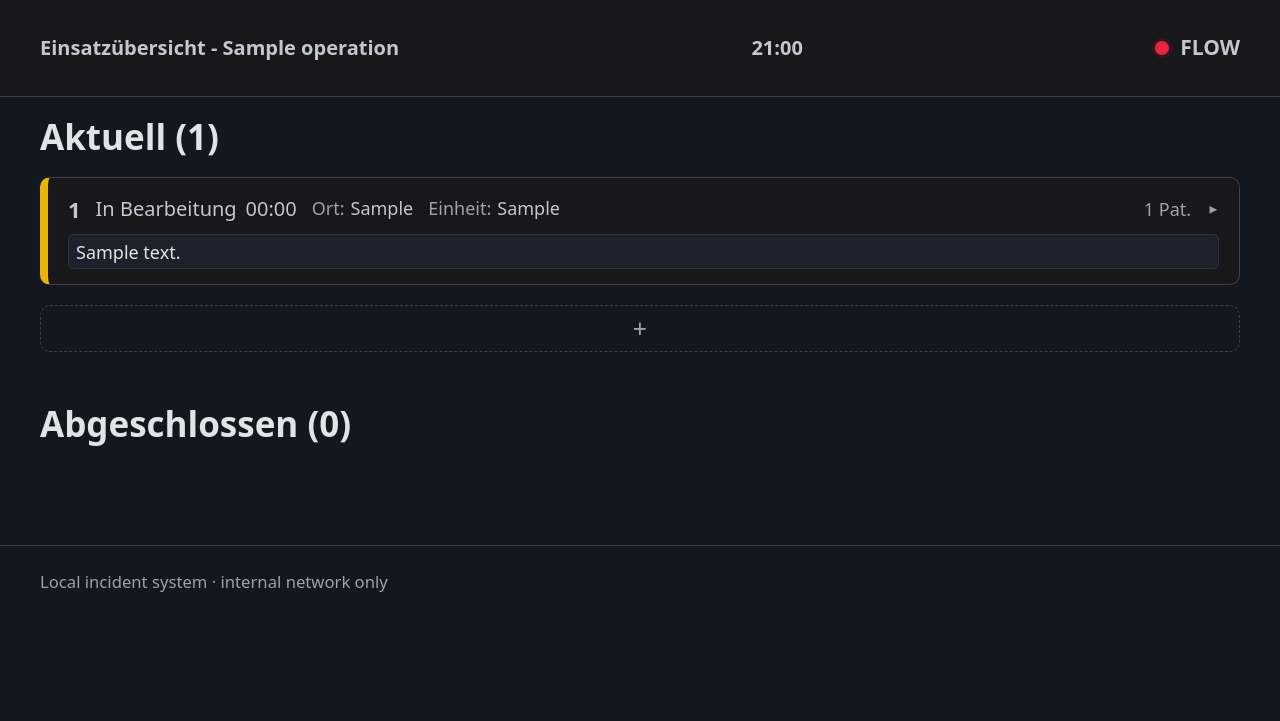
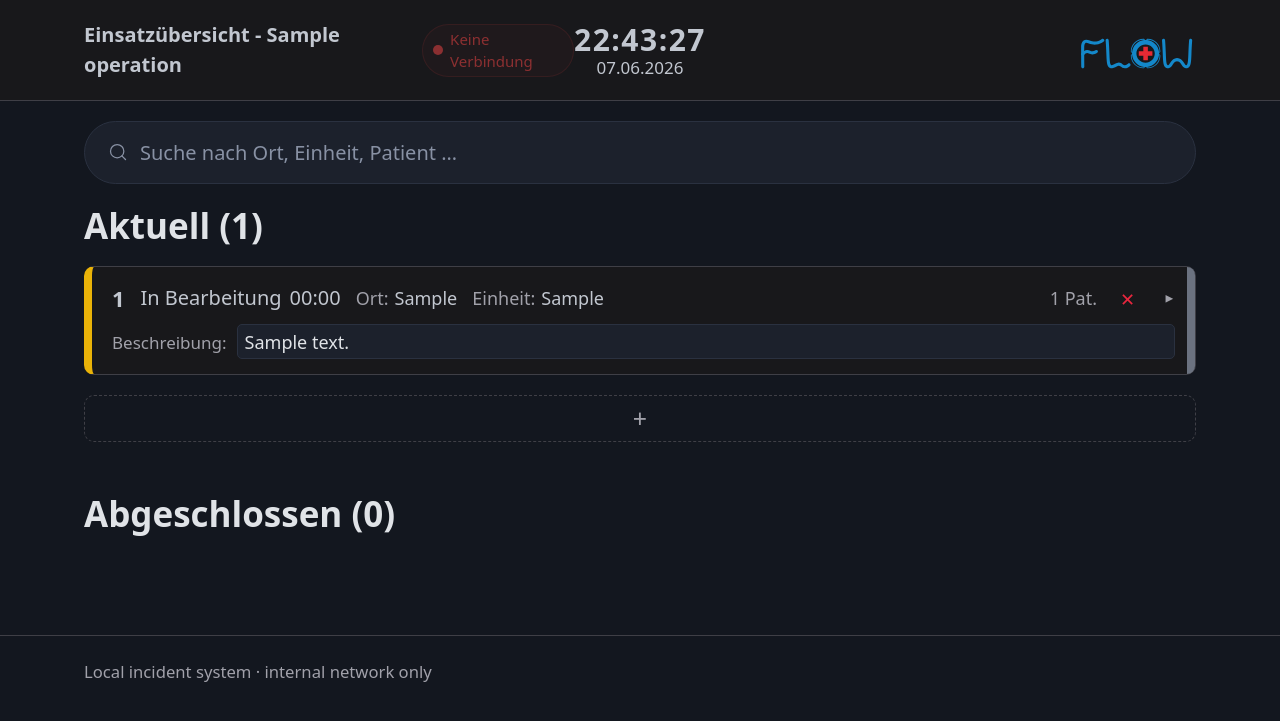
Before and after one commit to Hasenzahn1/Flow, a Flask app: page /operation_overview/1 in a window 1280 px wide. Shown: the top 721 px of the page. Run offline with Flask 3, Linux system fonts and the light colour scheme; tables that the repository leaves empty hold one stand-in row (values such as "Sample post").

Commit message:
More work on the main edit page, added patient info, search bar, timer and Connection info/reconnecting

```diff
--- a/core/index_db.py
+++ b/core/index_db.py
@@ -38,9 +38,9 @@ def update_tool(tool_id, **kwargs):
 
 def delete_tool(tool_id):
     con = get_db()
-    con.execute(f"DELETE FROM tools WHERE id = ?", (tool_id,))
+    cur = con.execute("DELETE FROM tools WHERE id = ?", (tool_id,))
     con.commit()
-    deleted = con.rowcount > 0
+    deleted = cur.rowcount > 0
     con.close()
     return deleted
 
--- a/core/operation_overview/mission_db.py
+++ b/core/operation_overview/mission_db.py
@@ -11,7 +11,7 @@ def get_missions(operation_id) -> list[dict]:
 
 def add_mission(operation_id, place, unit, description) -> dict:
     con = get_db()
-    number = con.execute("SELECT COALESCE(MAX(number), 0) + 1 AS n FROM overview_missions").fetchone()["n"]
+    number = con.execute("SELECT COALESCE(MAX(number), 0) + 1 AS n FROM overview_missions WHERE operation_id = ?", (operation_id,)).fetchone()["n"]
     cur = con.execute("INSERT INTO overview_missions (operation_id, number, place, unit, description) VALUES (?,?,?,?,?)", (operation_id, number, place, unit, description))
     con.commit()
     new_id = cur.lastrowid
@@ -38,9 +38,9 @@ def update_mission(mission_id, **kwargs):
 
 def delete_mission(mission_id):
     con = get_db()
-    con.execute(f"DELETE FROM overview_missions WHERE id = ?", (mission_id))
+    cur = con.execute("DELETE FROM overview_missions WHERE id = ?", (mission_id,))
     con.commit()
-    deleted = con.rowcount > 0
+    deleted = cur.rowcount > 0
     con.close()
     return deleted
 
--- a/core/operation_overview/operation_db.py
+++ b/core/operation_overview/operation_db.py
@@ -32,9 +32,9 @@ def update_operation(operation_id, **kwargs):
 
 def delete_operation(operation_id):
     con = get_db()
-    con.execute(f"DELETE FROM overview_operations WHERE id = ?", (operation_id,))
+    cur = con.execute("DELETE FROM overview_operations WHERE id = ?", (operation_id,))
     con.commit()
-    deleted = con.rowcount > 0
+    deleted = cur.rowcount > 0
     con.close()
     return deleted
 
--- a/static/css/app.css
+++ b/static/css/app.css
@@ -16,17 +16,41 @@
 [x-cloak] { display: none !important; }
 
 
+.container {
+  max-width: 90%;
+  padding-inline: 1rem;
+}
+
 /* --- Header and footer -------------------------------------- */
 
 .app-header {
+  position: sticky;
+  top: 0;
+  z-index: 100;
   border-bottom: 1px solid var(--border);
   background: var(--surface);
 }
 .app-header__inner {
+  display: grid;
+  grid-template-columns: 1fr auto 1fr;
+  align-items: center;
+  padding-block: 0rem;
+}
+.app-header__inner > :last-child {
+  justify-self: end;
+}
+.app-header__clock {
   display: flex;
+  flex-direction: column;
   align-items: center;
-  justify-content: space-between;
-  padding-block: 0.6rem;
+  line-height: 1.2;
+}
+.app-header__clock b {
+  font-size: 1.5rem;
+  letter-spacing: 0.05em;
+}
+.app-header__clock span {
+  font-size: 0.85rem;
 }
 .app-header__brand {
   display: inline-flex;
@@ -37,13 +61,53 @@
   text-decoration: none;
   color: inherit;
 }
-.app-header__dot {
-  width: 0.7rem;
-  height: 0.7rem;
+.app-header__logo {
+  height: 2rem;
+  width: auto;
+}
+.header-operation {
+  display: flex;
+  align-items: center;
+  gap: 0.6rem;
+}
+.connection-badge {
+  display: inline-flex;
+  align-items: center;
+  gap: 0.35rem;
+  font-size: 0.75rem;
+  font-weight: 400;
+  padding: 0.15rem 0.5rem;
+  border-radius: 999px;
+  border: 1px solid transparent;
+}
+.connection-badge__dot {
+  width: 0.5rem;
+  height: 0.5rem;
   border-radius: 50%;
-  background: var(--accent);
-  box-shadow: 0 0 0 3px rgba(200, 16, 46, 0.15);
+  flex-shrink: 0;
 }
+.connection-badge--online {
+  color: #22c55e;
+  border-color: #22c55e33;
+  background: #22c55e11;
+}
+.connection-badge--online .connection-badge__dot {
+  background: #22c55e;
+}
+.connection-badge--offline {
+  color: #ef4444;
+  border-color: #ef444433;
+  background: #ef444411;
+  animation: pulse-offline 1.5s ease-in-out infinite;
+}
+.connection-badge--offline .connection-badge__dot {
+  background: #ef4444;
+}
+@keyframes pulse-offline {
+  0%, 100% { opacity: 1; }
+  50%       { opacity: 0.5; }
+}
+
 .app-footer {
   margin-top: 3rem;
   padding-block: 1rem;
@@ -178,9 +242,20 @@
 }
 
 
+/* --- Search bar -------------------------------------------- */
+
+.search-bar {
+  margin-bottom: 0.1rem;
+}
+.search-bar__input {
+  width: 100%;
+  margin: 0;
+}
+
 /* --- Mission card ------------------------------------------- */
 
 .mission-card {
+  position: relative;
   display: flex;
   flex-direction: column;
   gap: 0.4rem;
@@ -190,6 +265,16 @@
   border-left: 8px solid var(--accent);
   border-radius: 10px;
   background: var(--surface);
+}
+
+.mission-triage-bar {
+  position: absolute;
+  right: 0;
+  top: 0;
+  bottom: 0;
+  width: 8px;
+  border-radius: 0 10px 10px 0;
+  pointer-events: none;
 }
 
 .mission-card--status-0 { border-left-color: var(--accent); }
@@ -258,6 +343,7 @@
   gap: 0.75rem;
   align-items: stretch;
   overflow-x: auto;
+  overflow-y: hidden;
   min-width: 0;
 }
 
@@ -293,13 +379,38 @@
   background: transparent;
   color: var(--muted-text);
   font-size: 1.5rem;
-  line-height: 1;
   cursor: pointer;
   transition: border-color 0.1s, color 0.1s;
+  display: flex;
+  align-items: center;
+  justify-content: center;
 }
 .add-person-btn:hover {
   border-color: var(--accent);
   color: var(--accent);
+}
+
+/* Delete buttons */
+.delete-btn {
+  flex-shrink: 0;
+  padding: 0.4rem 0.4rem;
+  border: none;
+  background: transparent;
+  color: var(--accent);
+  font-size: 0.9rem;
+  line-height: 1;
+  cursor: pointer;
+  border-radius: 4px;
+  transition: color 0.1s, background 0.1s;
+  margin-right: 0.2rem;
+}
+.delete-btn:hover {
+  color: #e53e3e;
+  background: rgba(229, 62, 62, 0.1);
+}
+.delete-btn--person {
+  margin-left: auto;
+  font-size: 0.75rem;
 }
 
 /* Individual person card */
@@ -323,7 +434,6 @@
 
 .person-card__header {
   display: flex;
-  justify-content: space-between;
   align-items: center;
   width: 100%;
   background: none;
@@ -370,12 +480,26 @@
   overflow-wrap: break-word;
 }
 
+.mission-description {
+  display: flex;
+  align-items: baseline;
+  gap: 0.5rem;
+}
+.mission-description__label {
+  flex-shrink: 0;
+  font-size: 0.85rem;
+  color: var(--muted-text);
+}
+.mission-description .field-textarea {
+  flex: 1;
+}
+
 .field-textarea {
   margin: 0px !important;
   padding: 0.2rem 0.35rem !important;
   font-size: 0.9rem;
   resize: none;
-  overflow: hidden;
+  overflow: hidden !important;
   min-height: 0 !important;
   width: 100%;
 }
@@ -428,6 +552,7 @@
   color: inherit !important;
   cursor: pointer;
   transition: border-color 0.1s;
+  text-align: right;
 }
 
 .inline-select:hover,
--- a/static/js/operation_edit.js
+++ b/static/js/operation_edit.js
@@ -1,6 +1,9 @@
 const socket = io();
 
 document.addEventListener('alpine:init', () => {
+  Alpine.store('connection', { online: false });
+  socket.on('connect',    () => Alpine.store('connection').online = true);
+  socket.on('disconnect', () => Alpine.store('connection').online = false);
 
   Alpine.data('inlineField', (type, entityId, field, operationId) => ({
     editing: false,
@@ -84,6 +87,7 @@ document.addEventListener('alpine:init', () => {
     operation_name: operation.name,
     operation_place: operation.place,
     operation_date: new Date(operation.date * 1000).toLocaleDateString('de-DE'),
+    search: '',
 
     current_missions: Array.from(operation.missions).filter(m => m.status == 0 || m.status == 1),
     finished_missions: Array.from(operation.missions).filter(m => m.status == 2).sort((a, b) => (b.changed_at || 0) - (a.changed_at || 0)),
@@ -99,6 +103,21 @@ document.addEventListener('alpine:init', () => {
 
     init() {
       socket.emit('join', { operation_id: operation.id });
+
+      let firstConnect = true;
+      socket.on('connect', () => {
+        if (!firstConnect) {
+          socket.emit('join', { operation_id: this.operation_id });
+          fetch(`/api/operation_overview/${this.operation_id}`)
+            .then(r => r.json())
+            .then(data => {
+              const all = data.missions;
+              this.current_missions  = all.filter(m => m.status == 0 || m.status == 1);
+              this.finished_missions = all.filter(m => m.status == 2).sort((a, b) => (b.changed_at || 0) - (a.changed_at || 0));
+            });
+        }
+        firstConnect = false;
+      });
 
       socket.on('mission_updated', (updated) => {
         const all = [...this.current_missions, ...this.finished_missions]
@@ -127,6 +146,19 @@ document.addEventListener('alpine:init', () => {
         this.current_missions  = patch(this.current_missions);
         this.finished_missions = patch(this.finished_missions);
       });
+
+      socket.on('mission_deleted', ({ mission_id }) => {
+        this.current_missions  = this.current_missions.filter(m => m.id !== mission_id);
+        this.finished_missions = this.finished_missions.filter(m => m.id !== mission_id);
+      });
+
+      socket.on('person_deleted', ({ person_id, mission_id }) => {
+        const patch = (list) => list.map(m =>
+          m.id === mission_id ? { ...m, persons: m.persons.filter(p => p.id !== person_id) } : m
+        );
+        this.current_missions  = patch(this.current_missions);
+        this.finished_missions = patch(this.finished_missions);
+      });
     },
 
     addMission() {
@@ -135,6 +167,16 @@ document.addEventListener('alpine:init', () => {
 
     addPerson(missionId) {
       socket.emit('add_person', { mission_id: missionId, operation_id: this.operation_id });
+    },
+
+    deleteMission(missionId, missionNumber) {
+      if (!confirm(`Einsatz ${missionNumber} wirklich löschen? Diese Aktion kann nicht rückgängig gemacht werden.`)) return;
+      socket.emit('delete_mission', { mission_id: missionId, operation_id: this.operation_id });
+    },
+
+    deletePerson(personId, personNumber, missionId) {
+      if (!confirm(`Patient ${personNumber} wirklich löschen? Diese Aktion kann nicht rückgängig gemacht werden.`)) return;
+      socket.emit('delete_person', { person_id: personId, mission_id: missionId, operation_id: this.operation_id });
     },
 
     formatDateTime(ts) {
@@ -147,6 +189,36 @@ document.addEventListener('alpine:init', () => {
         return new Date(ts * 1000).toLocaleString('de-DE', { hour: '2-digit', minute: '2-digit' });
     },
 
+    filteredMissions(list) {
+      const q = this.search.trim().toLowerCase();
+      if (!q) return list;
+      return list.filter(m => {
+        const missionMatch = [m.number, m.place, m.unit, m.description]
+          .some(v => String(v ?? '').toLowerCase().includes(q));
+        const personMatch = (m.persons || []).some(p =>
+          [p.last_name, p.name, p.gender, p.handover, p.info]
+            .some(v => String(v ?? '').toLowerCase().includes(q))
+        );
+        return missionMatch || personMatch;
+      });
+    },
+
+    triageBarStyle(persons) {
+      if (!persons || !persons.length) return '';
+      const colors = { 0: '#6b7280', 1: '#22c55e', 2: '#eab308', 3: '#ef4444' };
+      const pct = 100 / persons.length;
+      const sep = '#18181b';
+      const stops = [];
+      persons.forEach((p, i) => {
+        const c = colors[p.triage] ?? '#6b7280';
+        const start = i * pct;
+        const end = (i + 1) * pct;
+        if (i > 0) stops.push(`${sep} ${start}% calc(${start}% + 2px)`);
+        stops.push(`${c} ${i > 0 ? `calc(${start}% + 2px)` : `${start}%`} ${end}%`);
+      });
+      return `background: linear-gradient(to bottom, ${stops.join(', ')})`;
+    },
+
     saveField(type, id, field, value, operationId) {
       socket.emit(`update_${type}`, { [`${type}_id`]: id, field, value, operation_id: operationId });
     }
--- a/templates/base.html
+++ b/templates/base.html
@@ -14,12 +14,20 @@
   <header class="app-header">
     <div class="container app-header__inner">
       {% block header_extra %}{% endblock %}
-      <b>
-        21:00
-      </b>
+      <div class="app-header__clock" x-data="{
+        time: '',
+        date: '',
+        tick() {
+          const now = new Date();
+          this.time = now.toLocaleTimeString('de-DE', { hour: '2-digit', minute: '2-digit', second: '2-digit' });
+          this.date = now.toLocaleDateString('de-DE', { day: '2-digit', month: '2-digit', year: 'numeric' });
+        }
+      }" x-init="tick(); setInterval(() => tick(), 1000)">
+        <b x-text="time"></b>
+        <span x-text="date"></span>
+      </div>
       <a href="/" class="app-header__brand">
-        <span class="app-header__dot" aria-hidden="true"></span>
-        FLOW
+        <img src="{{ url_for('static', filename='images/Logo.svg') }}" alt="FLOW" class="app-header__logo">
       </a>
     </div>
   </header>
--- a/templates/operation_edit.html
+++ b/templates/operation_edit.html
@@ -2,17 +2,32 @@
 
 {% block title %}Einsatzübersicht - FLOW{% endblock %}
 
-{% block header_extra %} <b>Einsatzübersicht - {{ operation.name }}</b>{% endblock %}
+{% block header_extra %}
+<div x-data class="header-operation">
+  <b>Einsatzübersicht - {{ operation.name }}</b>
+  <span class="connection-badge"
+    :class="$store.connection.online ? 'connection-badge--online' : 'connection-badge--offline'">
+    <span class="connection-badge__dot"></span>
+    <span x-text="$store.connection.online ? 'Verbunden' : 'Keine Verbindung'"></span>
+  </span>
+</div>
+{% endblock %}
 
 {% block content %}
 <section x-data='editPage({{ operation|tojson }})'>
 
+  <!-- ── Suche ─────────────────────────────────────────────── -->
+  <div class="search-bar">
+    <input class="search-bar__input" type="search" placeholder="Suche nach Ort, Einheit, Patient …" x-model="search">
+  </div>
+
   <!-- ── Aktuelle Einsätze ─────────────────────────────────── -->
-  <h2>Aktuell (<span x-text="current_missions.length"></span>)</h2>
+  <h2>Aktuell (<span x-text="filteredMissions(current_missions).length"></span>)</h2>
   <p class="empty-hint" x-show="current_missions.length === 0">Keine aktuellen Einsätze</p>
 
-  <template x-for="(mission, i) in current_missions" :key="i">
+  <template x-for="(mission, i) in filteredMissions(current_missions)" :key="mission.id">
     <div class="mission-card" x-data="{ open: false }" :class="'mission-card--status-' + mission.status">
+      <div class="mission-triage-bar" :style="triageBarStyle(mission.persons)"></div>
 
       <!-- Row 1: Summary bar -->
       <div class="mission-card__summary" @click="open = !open">
@@ -67,15 +82,19 @@
         </div>
 
         <span class="mission-summary__persons" x-text="mission.persons.length + ' Pat.'"></span>
+        <button class="delete-btn" @click.stop="deleteMission(mission.id, mission.number)" title="Einsatz löschen">&#x2715;</button>
         <span class="mission-card__chevron" :class="{ 'mission-card__chevron--open': open }">&#x25BC;</span>
       </div>
 
       <!-- Row 2: Description (always visible) -->
+      <div class="mission-description">
+        <span class="mission-description__label">Beschreibung:</span>
         <textarea class="field-textarea"
           :value="mission.description"
           x-init="$nextTick(() => { $el.style.height = '0'; $el.style.height = $el.scrollHeight + 'px' })"
           @input="$el.style.height = '0'; $el.style.height = $el.scrollHeight + 'px'"
           @blur="saveField('mission', mission.id, 'description', $event.target.value, operation_id)"></textarea>
+      </div>
 
       <!-- Persons (expanded only) -->
       <div class="mission-persons" x-show="open">
@@ -83,7 +102,8 @@
           <div class="person-card" x-data="{ open: false }" :class="'person-card--triage-' + person.triage"
             x-effect="open && $nextTick(() => $el.querySelectorAll('.field-textarea').forEach(t => { t.style.height = '0'; t.style.height = t.scrollHeight + 'px' }))">
             <button class="person-card__header" @click="open = !open">
-              <span x-text="'Patient ' + person.number"></span>
+              <span x-text="'Patient ' + person.number" style="margin-right: 0.2rem"></span>
+              <span class="delete-btn delete-btn--person" @click.stop="deletePerson(person.id, person.number, mission.id)" title="Patient löschen">&#x2715;</span>
               <span class="person-card__chevron" :class="{ 'person-card__chevron--open': open }">&#x25BC;</span>
             </button>
             <div class="person-card__columns" x-show="open">
@@ -138,7 +158,7 @@
                 </div>
                 <div class="person-card__row">
                   <span class="person-card__label">Geschlecht: </span>
-                  <select class="inline-select"
+                  <select class="inline-select" style="text-align: left"
                     @change="saveField('person', person.id, 'gender', $event.target.value, operation_id)">
                     <option value="" :selected="!person.gender">—</option>
                     <option value="Männlich" :selected="person.gender == 'Männlich'">Männlich</option>
@@ -204,10 +224,11 @@
   <button class="add-mission-btn" @click="addMission()">+</button>
 
   <!-- ── Abgeschlossene Einsätze ───────────────────────────── -->
-  <h2>Abgeschlossen (<span x-text="finished_missions.length"></span>)</h2>
+  <h2>Abgeschlossen (<span x-text="filteredMissions(finished_missions).length"></span>)</h2>
 
-  <template x-for="(mission, i) in finished_missions" :key="i">
+  <template x-for="(mission, i) in filteredMissions(finished_missions)" :key="mission.id">
     <div class="mission-card" x-data="{ open: false }" :class="'mission-card--status-' + mission.status">
+      <div class="mission-triage-bar" :style="triageBarStyle(mission.persons)"></div>
 
       <!-- Row 1: Summary bar -->
       <div class="mission-card__summary" @click="open = !open">
@@ -262,15 +283,19 @@
         </div>
 
         <span class="mission-summary__persons" x-text="mission.persons.length + ' Pat.'"></span>
+        <button class="delete-btn" @click.stop="deleteMission(mission.id, mission.number)" title="Einsatz löschen">&#x2715;</button>
         <span class="mission-card__chevron" :class="{ 'mission-card__chevron--open': open }">&#x25BC;</span>
       </div>
 
       <!-- Row 2: Description (always visible) -->
+      <div class="mission-description">
+        <span class="mission-description__label">Beschreibung:</span>
         <textarea class="field-textarea"
           :value="mission.description"
           x-init="$nextTick(() => { $el.style.height = '0'; $el.style.height = $el.scrollHeight + 'px' })"
           @input="$el.style.height = '0'; $el.style.height = $el.scrollHeight + 'px'"
           @blur="saveField('mission', mission.id, 'description', $event.target.value, operation_id)"></textarea>
+      </div>
 
       <!-- Persons (expanded only) -->
       <div class="mission-persons" x-show="open">
@@ -279,6 +304,7 @@
             x-effect="open && $nextTick(() => $el.querySelectorAll('.field-textarea').forEach(t => { t.style.height = '0'; t.style.height = t.scrollHeight + 'px' }))">
             <button class="person-card__header" @click="open = !open">
               <span x-text="'Patient ' + person.number"></span>
+              <span class="delete-btn delete-btn--person" @click.stop="deletePerson(person.id, person.number, mission.id)" title="Patient löschen">&#x2715;</span>
               <span class="person-card__chevron" :class="{ 'person-card__chevron--open': open }">&#x25BC;</span>
             </button>
             <div class="person-card__columns" x-show="open">
@@ -333,7 +359,7 @@
                 </div>
                 <div class="person-card__row">
                   <span class="person-card__label">Geschlecht: </span>
-                  <select class="inline-select"
+                  <select class="inline-select" style="text-align: right"
                     @change="saveField('person', person.id, 'gender', $event.target.value, operation_id)">
                     <option value="" :selected="!person.gender">—</option>
                     <option value="Männlich" :selected="person.gender == 'Männlich'">Männlich</option>
```
Also changed, not shown: core/operation_overview/person_db.py (+4 -4 lines), tools/operation_overview/operation_overview.py (+26 -4 lines), static/images/Logo.svg (added). Lines whose indentation alone changed are shown as unchanged.
